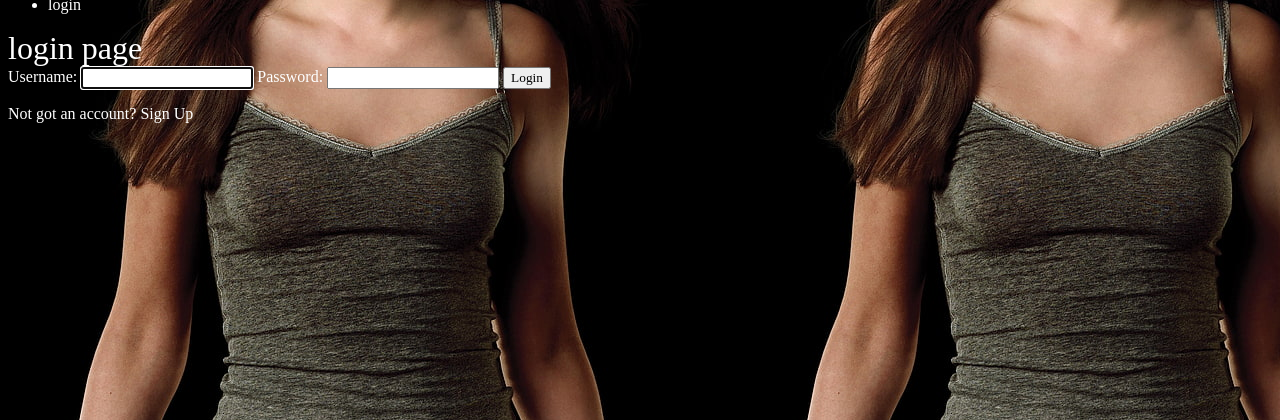
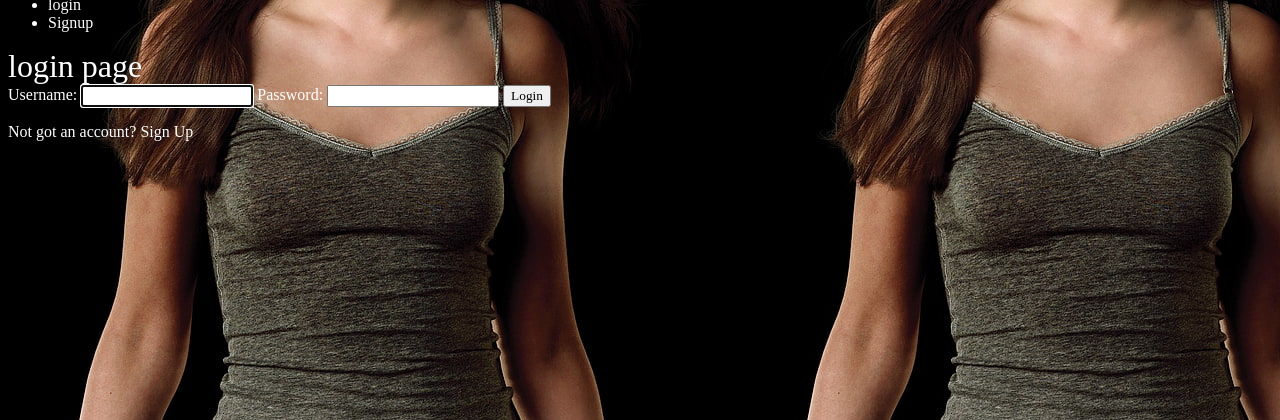
Before and after one commit to srinivas360/myworld_to_git, a Django app: page /accounts/login/ in a window 1280 px wide. Shown: the part 336-756 px from the top of the page. Run offline with Django 4.2, Linux system fonts and the light colour scheme.

Commit message:
login status check

```diff
--- a/learn_/templates/base_layout.html
+++ b/learn_/templates/base_layout.html
@@ -19,10 +19,12 @@
                         <button type="submit">Logout</button>
                     </form>
                 </li>
+                <li><a href="{% url 'articles:create' %}" class="highlight">New Article</a></li>
                 {% else %}
                 <li>
                         <a href="{% url 'accounts:login' %}">login</a>
                 </li>
+                <li><a href="{% url 'accounts:signup' %}">Signup</a></li>
                 {% endif %}
             </ul>
         </nav>
```
